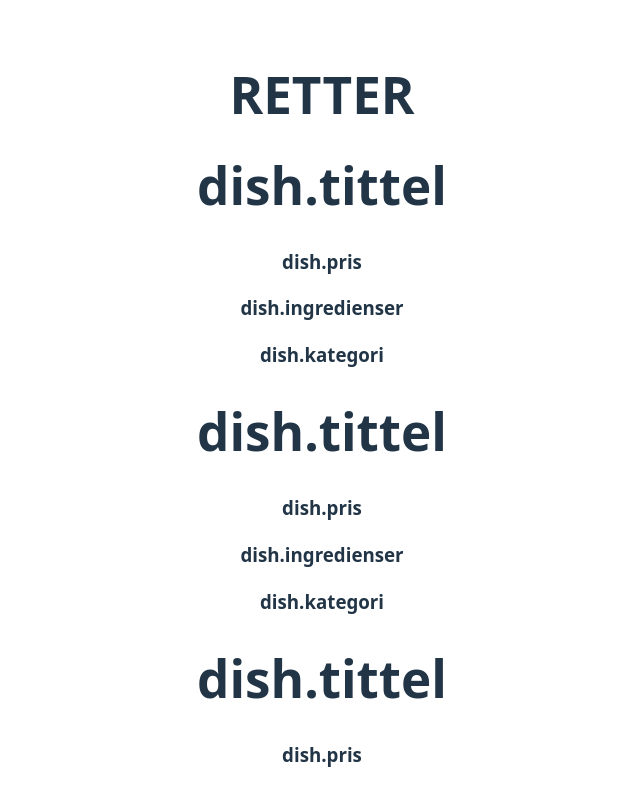
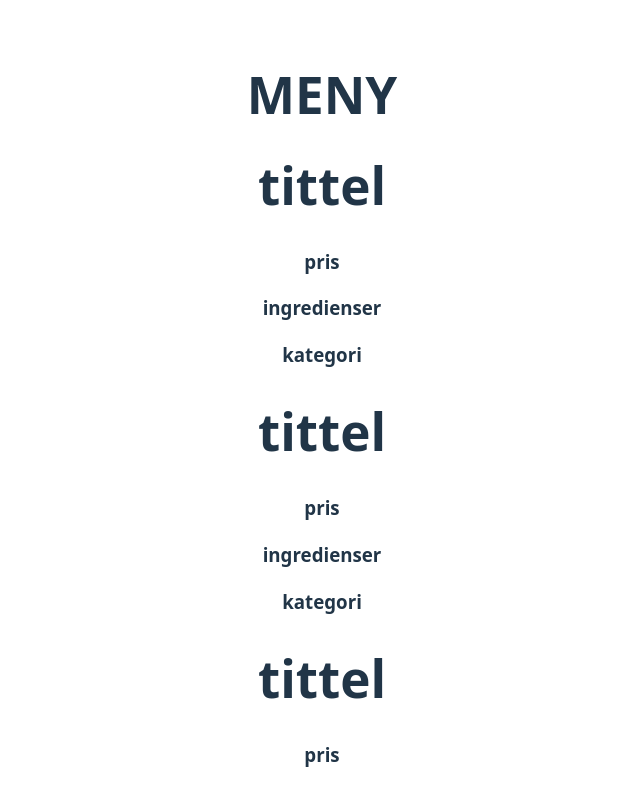
Before and after one commit to Silje32/Restaurantmenyen, a React (Vite) app: page / in a window 1280 px wide. Shown: the top 791 px of the page, without its empty margins (318-958 px from the left). Built offline with nearby package versions, Linux system fonts and the light colour scheme.

Commit message:
Updated my MenuList

```diff
--- a/src/components/MenuList.jsx
+++ b/src/components/MenuList.jsx
@@ -3,14 +3,14 @@ import OneDish from "./OneDish.jsx";
 export default function MenuList({ meny }) {
   return (
     <div>
-      <h1>RETTER</h1>
+      <h1>MENY</h1>
       {meny.map((dish) => (
         <OneDish
-          key="dish.id"
-          tittel="dish.tittel"
-          pris="dish.pris"
-          ingredienser="dish.ingredienser"
-          kategori="dish.kategori"
+          key="id"
+          tittel="tittel"
+          pris="pris"
+          ingredienser="ingredienser"
+          kategori="kategori"
         />
       ))}
     </div>
```
